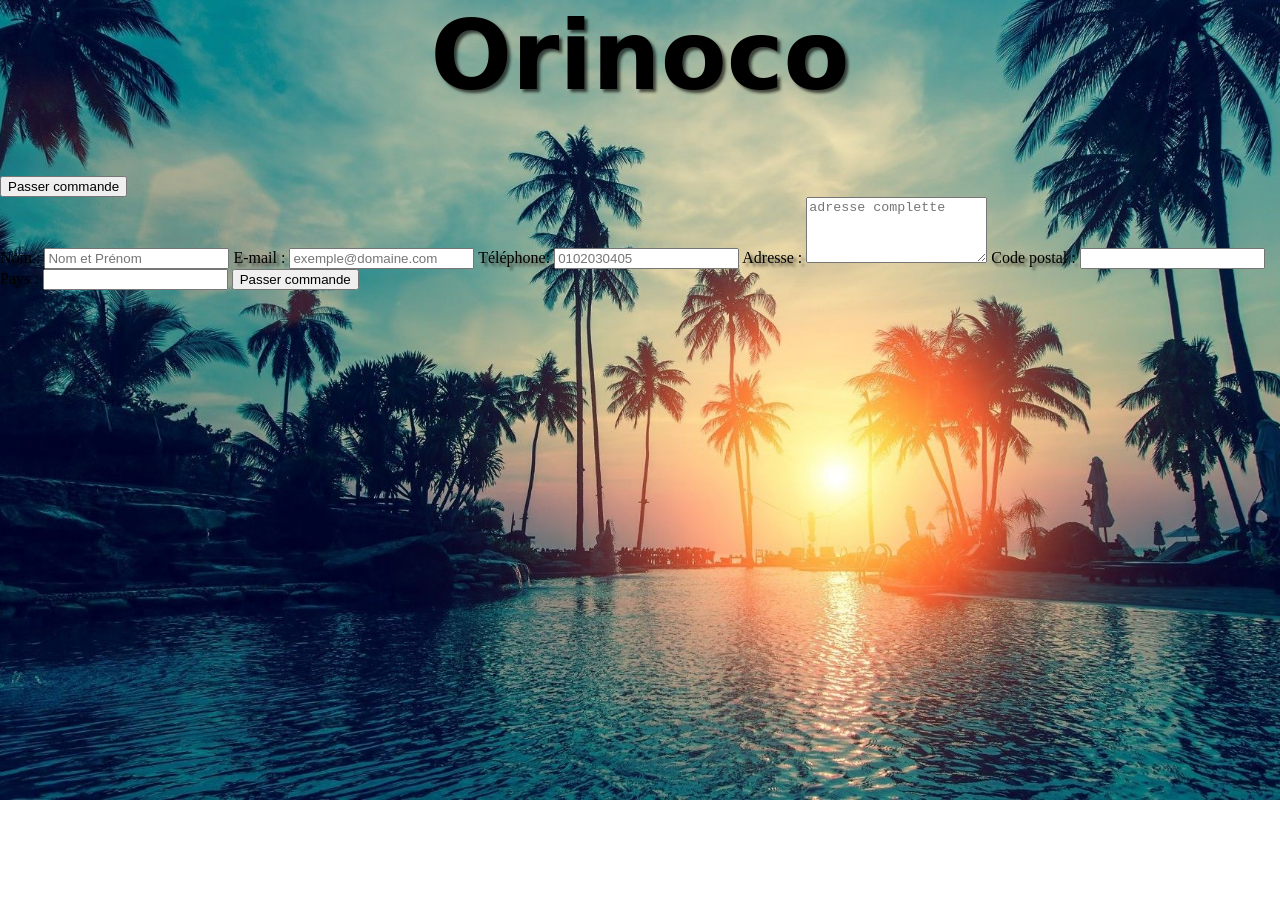
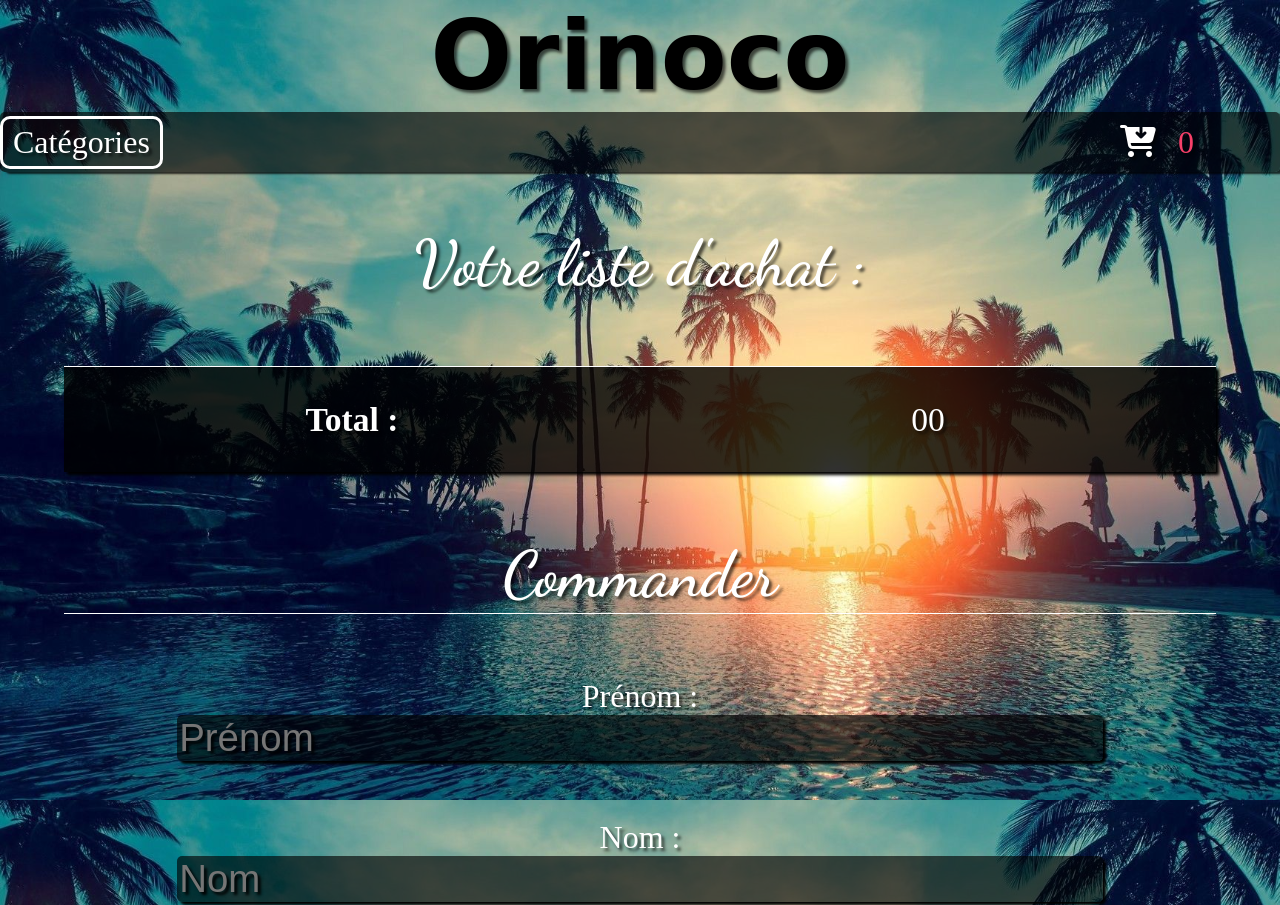
Before and after one commit to xavierpicciotto/Orinoco, a plain HTML site: page pages/panier.html in a window 1280 px wide. Shown: the top 905 px of the page. Before the commit the page ends 800 px from the top, so only its background shows below. Drawn offline with Linux system fonts and the light colour scheme; a web font is replaced by a local one.

Commit message:
Update panier.html

```diff
--- a/pages/panier.html
+++ b/pages/panier.html
@@ -1,13 +1,15 @@
 <!DOCTYPE html>
 <html>
+
 <head>
     <meta charset="utf-8">
     <link rel="stylesheet" type="text/css" href="./assets/scss/style.css">
-        <script async src="https://kit.fontawesome.com/78ed5cda51.js" crossorigin="anonymous"></script>
     <meta name="viewport" content="width=device-width, initial-scale=1.0">
-        <link href="https://fonts.googleapis.com/css2?family=Dancing+Script:wght@600&family=Mansalva&display=swap" rel="stylesheet">
+    <link href="https://fonts.googleapis.com/css2?family=Dancing+Script:wght@600&family=Mansalva&display=swap"
+        rel="stylesheet">
     <title>Orinoco</title>
 </head>
+
 <body>
     <header>
         <div class="logo">
@@ -16,28 +18,52 @@
             </a>
         </div>
     </header>
+    <nav>
+        <div class="drop-menu">
+            <p>Catégories</p>
+            <ul>
+                <li><a href="../index.html">Caméras vintages</a></li>
+                <li><a>Meubles en chêne</a></li>
+                <li><a>Ours en peluche</a></li>
+            </ul>
+        </div>
+        <div class="shop-cart">
+            <a href="panier.html">
+                <i class="fas fa-cart-arrow-down"></i>
+                <div class="nav-cart-count" id="nav-cart-count"></div>
+            </a>
+
+        </div>
+    </nav>
     <section>
-            <div class="products-resume">
+        <h2 class="pannier-title">Votre liste d'achat :</h2>
+        <div class="products-resume" id="resume">
             <!--Resumé des produits ajoutés-->
         </div>
-            <div class="total-price">
-                <button class="form-btn" id="formBtn" type="button">Passer commande</button>
+        <div class="total">
+            <h3 class="total_title">Total :</h3>
+            <p class="total_price" id="total_price">00</p>
+
         </div>
-            <form class="formulaire">
+        <h3 class="form_title">Commander</h3>
+        <form class="form_order" id="form_order">
+            Prénom :
+            <input type="text" name="first-name" placeholder="Prénom" id="first-name" pattern="[a-zA-z/ /-]+" required>
             Nom :
-                <input type="text" name="name" placeholder="Nom et Prénom">
+            <input type="text" name="last-name" placeholder="Nom" id="last-name" pattern="[a-zA-z/ /-]+" required>
             E-mail :
-                <input type="email" name="e-mail" placeholder="exemple@domaine.com">
-                Téléphone:
-                <input type="tel" name="tel" placeholder="0102030405">
+            <input type="email" name="e-mail" placeholder="exemple@domaine.com" id="email"required>
             Adresse :
-                <textarea id="adress" name="adress" rows="4" placeholder="adresse complette"></textarea>
-                Code postal :
-                <input id="codePostal" name="codePostal">
-                Pays :
-                <input id="country" name="country">
-                <button type="submit">Passer commande</button>
+            <textarea id="address" name="adress" rows="4" placeholder="adresse complette" id="adresse" required></textarea>
+            Ville :
+            <input type="text" name="town" id="town" placeholder="Nice" pattern="[a-zA-z/ /-]+"required>
+            <button type="submit" class="form_order-submit" id="submitOrder">Passer commande</button>
         </form>
     </section>
+    <script src="../api/panier.js"></script>
+    <script src="../api/panierVu.js"></script>
+    <script src="../api/panierForm.js"></script>
+    <script src="https://kit.fontawesome.com/78ed5cda51.js" crossorigin="anonymous"></script>
 </body>
+
 </html>
```
Lines whose indentation alone changed are shown as unchanged.
